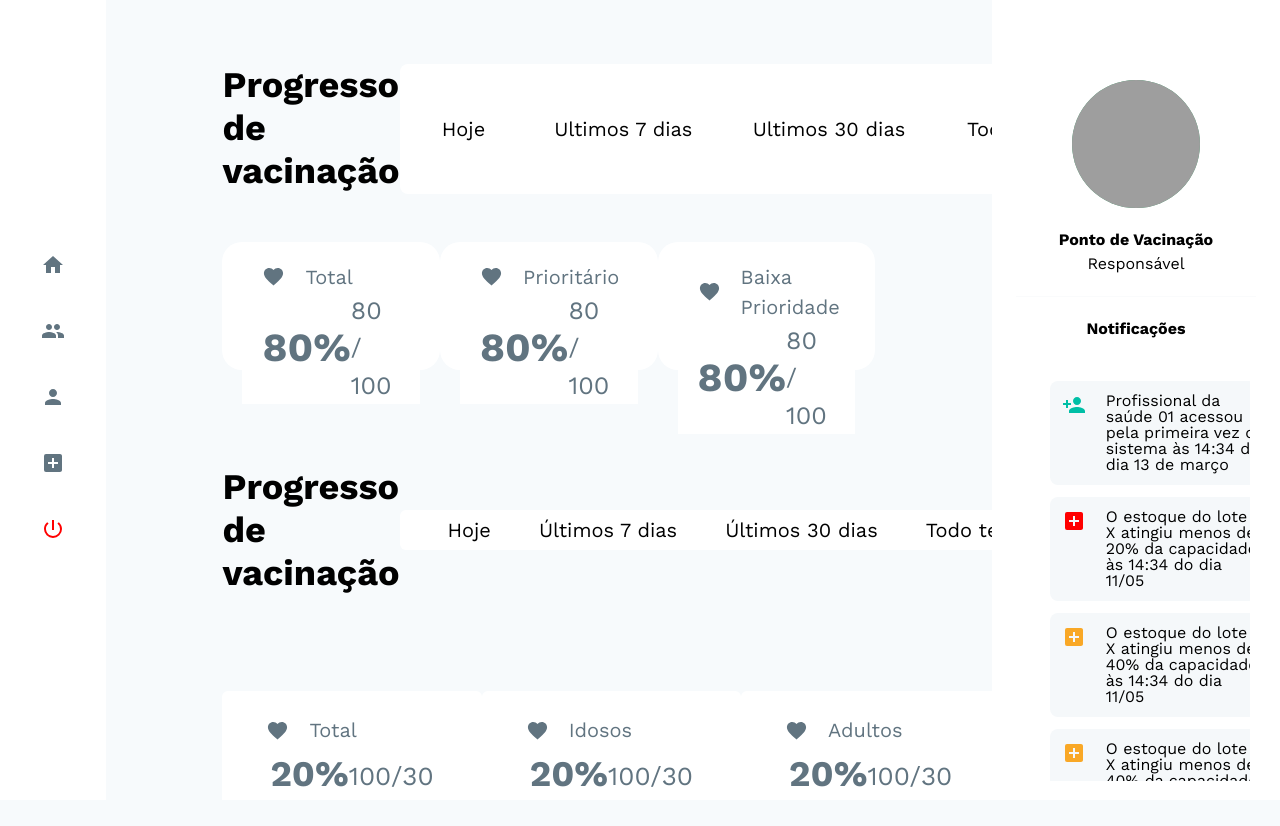
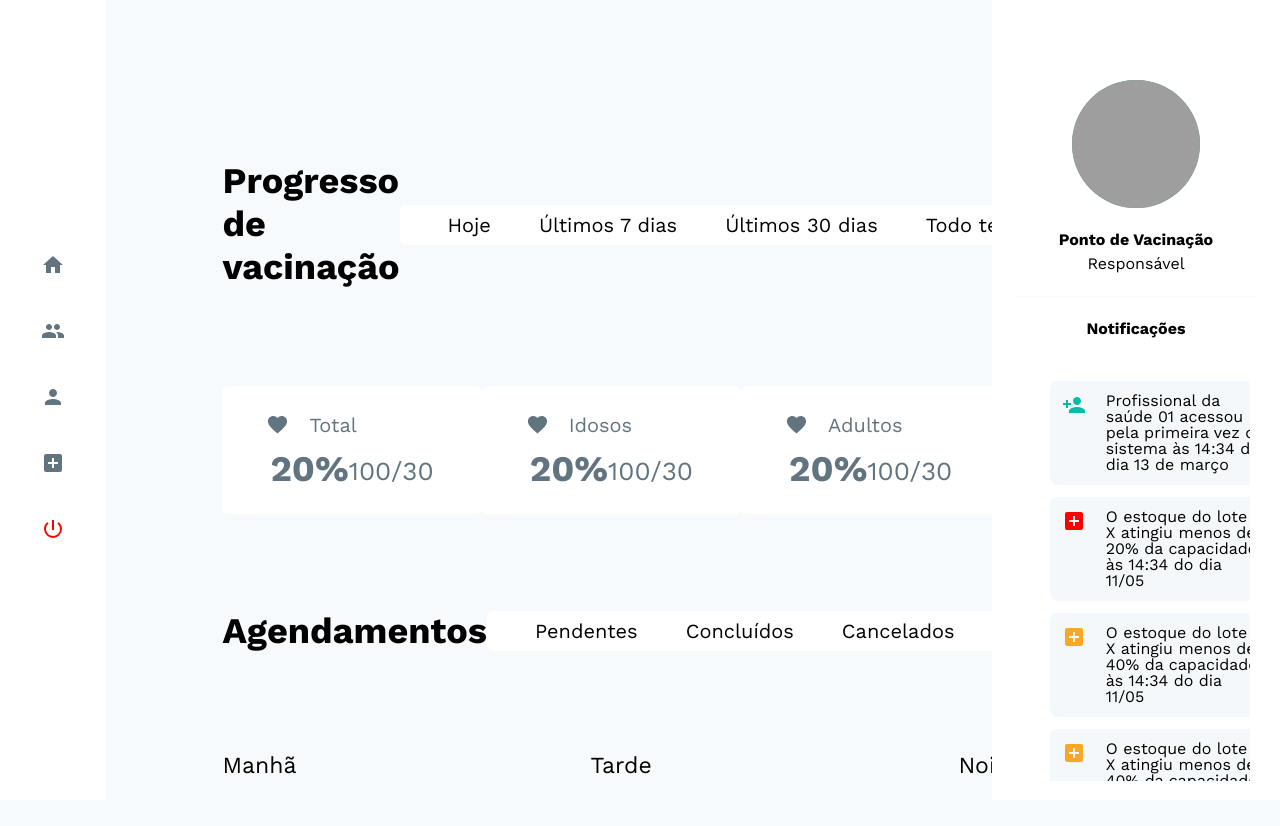
Before and after one commit to gbartoczevicz/next-vaccination, a Next.js app in the folder packages/client/web/: page /dashboard in a window 1280 px wide. Shown: the top 826 px of the page. Built offline with nearby package versions, Linux system fonts and the light colour scheme; data requests are answered from the project's data file; grey boxes are pictures that could not be loaded.

Commit message:
fix: replace component at dashboard
Story: [ch131]

```diff
--- a/packages/client/web/src/components/vaccination-summary/listing.tsx
+++ b/packages/client/web/src/components/vaccination-summary/listing.tsx
@@ -10,8 +10,8 @@ type VaccinationSummaryListingProps = {
 
 export const VaccinationSummaryListing: React.FC<VaccinationSummaryListingProps> = ({ summaries }) => (
   <Flex justifyContent="space-around">
-    {summaries.map((summary) => (
-      <VaccinationCardSummary summary={summary} />
+    {summaries.map((summary, index) => (
+      <VaccinationCardSummary key={index} summary={summary} />
     ))}
   </Flex>
 );
--- a/packages/client/web/src/pages/dashboard.tsx
+++ b/packages/client/web/src/pages/dashboard.tsx
@@ -1,129 +1,13 @@
 import React from 'react';
-import { Flex, Box, Text, Heading, Button, Divider } from '@chakra-ui/react';
-import { MdFavorite as Heart } from 'react-icons/md';
 
 import { App, AppointmentsSummary, VaccinationSummary } from '@/components';
-
-const groupButtonStyle = {
-  colorScheme: '#617480',
-  variant: 'link',
-  fontSize: '20px',
-  border: 'none',
-  fontWeight: 'normal',
-  _hover: {
-    background: 'white',
-    color: '#6C63FF'
-  },
-  marginRight: '10',
-  marginLeft: '10'
-};
 
 const DashBoard: React.FC = () => {
   return (
     <App>
-      <Box width="100%">
-        <Flex justifyContent="space-between">
-          <Box>
-            <Heading as="h3">Progresso de vacinação </Heading>
-          </Box>
-          <Flex p="1" bg="white" width="45rem" borderRadius="8px" justifyContent="space-between">
-            <Button {...groupButtonStyle}>Hoje</Button>
-            <Button {...groupButtonStyle}> Ultimos 7 dias</Button>
-            <Button {...groupButtonStyle}>Ultimos 30 dias</Button>
-            <Button {...groupButtonStyle}> Todo tempo</Button>
-          </Flex>
-        </Flex>
+      <VaccinationSummary />
 
-        <Flex w="100%" justifyContent="space-around" marginTop="3rem">
-          <Box color="#617480" borderRadius="20px" bg="white" height="8rem" width="20rem" p="5">
-            <Box paddingLeft="5" bg="white" d="flex" alignItems="center">
-              <Text fontSize="23">
-                <Heart />
-              </Text>
-              <Text marginLeft="5" fontSize="xl">
-                Total
-              </Text>
-            </Box>
-            <Box
-              alignItems="center"
-              paddingLeft="5"
-              paddingRight="5"
-              bg="white"
-              d="flex"
-              justifyContent="space-between"
-            >
-              <Heading fontSize="40">80%</Heading>
-              <Text fontSize="25">80 / 100</Text>
-            </Box>
-          </Box>
-
-          <Box
-            color="#617480"
-            justifyContent="space-between"
-            borderRadius="20px"
-            bg="white"
-            height="8rem"
-            width="20rem"
-            p="5"
-          >
-            <Box paddingLeft="5" bg="white" d="flex" alignItems="center">
-              <Text fontSize="23">
-                <Heart />
-              </Text>
-              <Text marginLeft="5" fontSize="xl">
-                Prioritário
-              </Text>
-            </Box>
-            <Box
-              alignItems="center"
-              paddingLeft="5"
-              paddingRight="5"
-              bg="white"
-              d="flex"
-              justifyContent="space-between"
-            >
-              <Heading fontSize="40">80%</Heading>
-              <Text fontSize="25">80 / 100</Text>
-            </Box>
-          </Box>
-
-          <Box
-            color="#617480"
-            justifyContent="space-between"
-            borderRadius="20px"
-            bg="white"
-            height="8rem"
-            width="20rem"
-            p="5"
-          >
-            <Box paddingLeft="5" bg="white" d="flex" alignItems="center">
-              <Text fontSize="23">
-                <Heart />
-              </Text>
-              <Text marginLeft="5" fontSize="xl">
-                Baixa Prioridade
-              </Text>
-            </Box>
-            <Box
-              alignItems="center"
-              paddingLeft="5"
-              paddingRight="5"
-              bg="white"
-              d="flex"
-              justifyContent="space-between"
-            >
-              <Heading fontSize="40">80%</Heading>
-              <Text fontSize="25">80 / 100</Text>
-            </Box>
-          </Box>
-        </Flex>
-
-        <VaccinationSummary />
-
-        <Divider />
-
-        <AppointmentsSummary />
-      </Box>
+      <AppointmentsSummary />
     </App>
   );
 };
```
